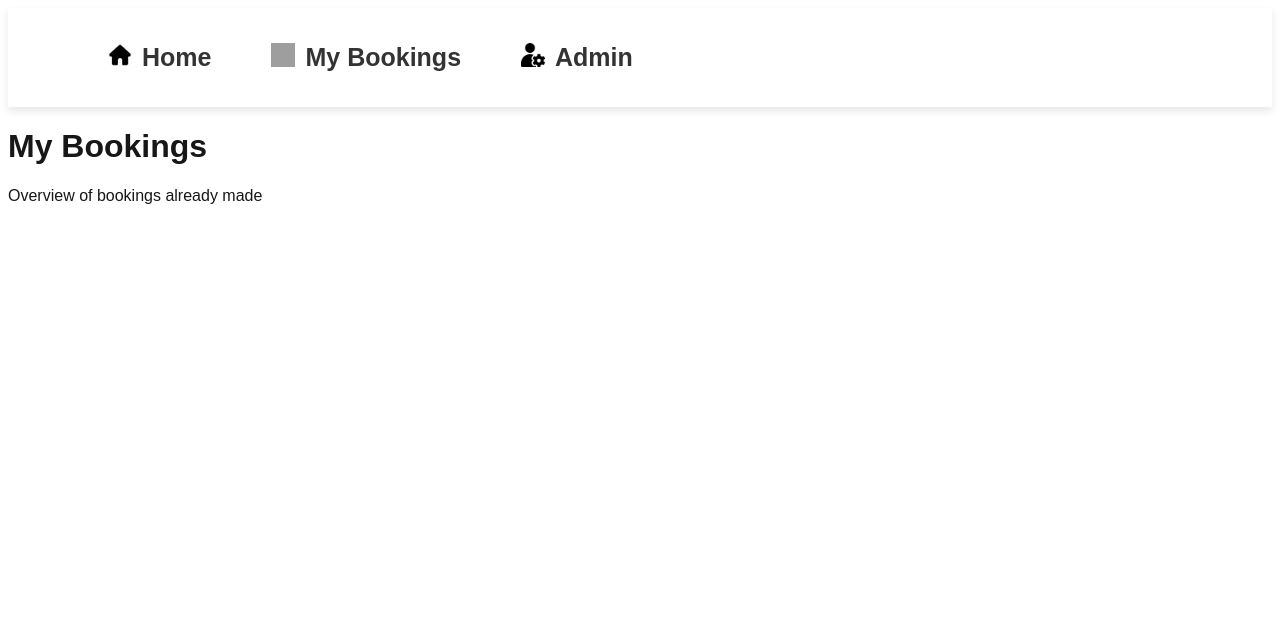
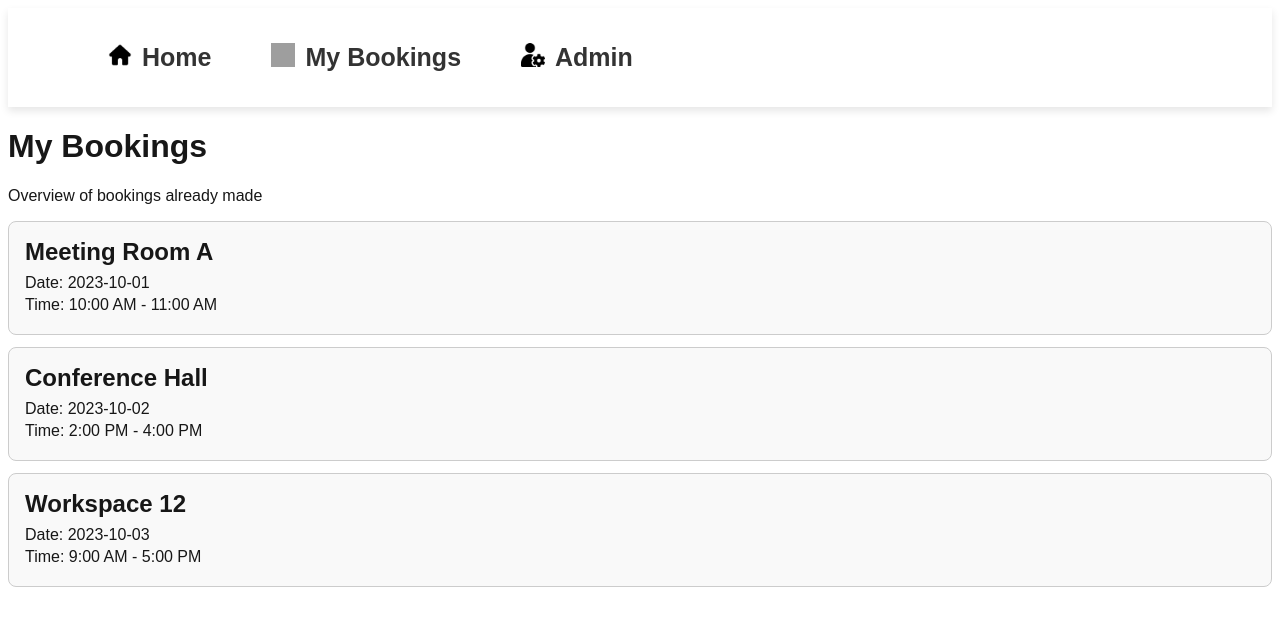
Before and after one commit to mknorr2000/WrkplceMgmnt, a Next.js app in the folder wrkplcmgmnt/: page /mybookings in a window 1280 px wide. Shown: the top 626 px of the page. Built offline with nearby package versions, Linux system fonts and the light colour scheme; grey boxes are pictures that could not be loaded.

Commit message:
parkplace book page  almostdone(select date styling missing) .mybooking example page done

```diff
--- a/wrkplcmgmnt/src/app/api/parkplaces/[id]/bookings/route.js
+++ b/wrkplcmgmnt/src/app/api/parkplaces/[id]/bookings/route.js
@@ -8,13 +8,25 @@ const extractIdFromUrl = (url) => {
 
 // POST: Create a new booking for a parking place
 export async function POST(req) {
-  const id = extractIdFromUrl(req.nextUrl); // Extract numeric ID
-  const { reservation_date } = await req.json(); // Only reservation_date is needed
+  const id = extractIdFromUrl(req.nextUrl);
 
-  const user_id = 1; // Hardcoded user_id = 1, as user functionality is not implemented yet
+  let reservation_date;
+  try {
+    const body = await req.json();
+    if (!body || !body.reservation_date) {
+      throw new Error("Missing or invalid reservation_date in request body");
+    }
+    reservation_date = body.reservation_date;
+  } catch {
+    return new Response(JSON.stringify({ error: "Invalid request body" }), {
+      status: 400,
+      headers: { "Content-Type": "application/json" },
+    });
+  }
+
+  const user_id = 1;
 
   try {
-    // Check if the parking spot is available
     const [availabilityCheck] = await db.query(
       'SELECT is_available FROM parkplaces WHERE id = ?',
       [id]
@@ -27,17 +39,22 @@ export async function POST(req) {
       });
     }
 
-    // Insert the booking into the reservations table
     const [result] = await db.query(
       'INSERT INTO reservations (user_id, parkplace_id, reservation_date, created_at, updated_at) VALUES (?, ?, ?, CURRENT_TIMESTAMP, CURRENT_TIMESTAMP)',
       [user_id, id, reservation_date]
     );
 
-    // Update the status of the parking spot in the parkplaces table
-    await db.query(
+    const [updateResult] = await db.query(
       'UPDATE parkplaces SET is_available = "0" WHERE id = ?',
       [id]
     );
+
+    if (updateResult.affectedRows === 0) {
+      return new Response(JSON.stringify({ error: 'Failed to update parking spot availability' }), {
+        status: 500,
+        headers: { "Content-Type": "application/json" },
+      });
+    }
 
     const newBooking = {
       booking_id: result.insertId,
@@ -50,8 +67,7 @@ export async function POST(req) {
       status: 201,
       headers: { "Content-Type": "application/json" },
     });
-  } catch (err) {
-    console.error('Error creating booking:', err); // Log the error for debugging
+  } catch {
     return new Response(JSON.stringify({ error: 'Error creating booking' }), {
       status: 500,
       headers: { "Content-Type": "application/json" },
--- a/wrkplcmgmnt/src/app/mybookings/OverviewPage.module.css
+++ b/wrkplcmgmnt/src/app/mybookings/OverviewPage.module.css
@@ -0,0 +1,20 @@
+.bookingList {
+  list-style-type: none;
+  padding: 0;
+}
+
+.bookingItem {
+  border: 1px solid #ccc;
+  border-radius: 8px;
+  padding: 16px;
+  margin-bottom: 12px;
+  background-color: #f9f9f9;
+}
+
+.bookingItem h2 {
+  margin: 0 0 8px;
+}
+
+.bookingItem p {
+  margin: 4px 0;
+}
--- a/wrkplcmgmnt/src/app/mybookings/page.tsx
+++ b/wrkplcmgmnt/src/app/mybookings/page.tsx
@@ -1,11 +1,27 @@
 // src/app/mybookings/page.tsx
 import React from 'react';
+import styles from './OverviewPage.module.css';
 
 const MyBookingsPage = () => {
+  const bookings = [
+    { id: 1, title: 'Meeting Room A', date: '2023-10-01', time: '10:00 AM - 11:00 AM' },
+    { id: 2, title: 'Conference Hall', date: '2023-10-02', time: '2:00 PM - 4:00 PM' },
+    { id: 3, title: 'Workspace 12', date: '2023-10-03', time: '9:00 AM - 5:00 PM' },
+  ];
+
   return (
     <div>
       <h1>My Bookings</h1>
       <p>Overview of bookings already made</p>
+      <ul className={styles.bookingList}>
+        {bookings.map((booking) => (
+          <li key={booking.id} className={styles.bookingItem}>
+            <h2>{booking.title}</h2>
+            <p>Date: {booking.date}</p>
+            <p>Time: {booking.time}</p>
+          </li>
+        ))}
+      </ul>
     </div>
   );
 };
```
Also changed, not shown: wrkplcmgmnt/src/app/booking/parkplace/page.tsx (+16 -2 lines), 1 other file (tests, documents, lock files or other folders).
